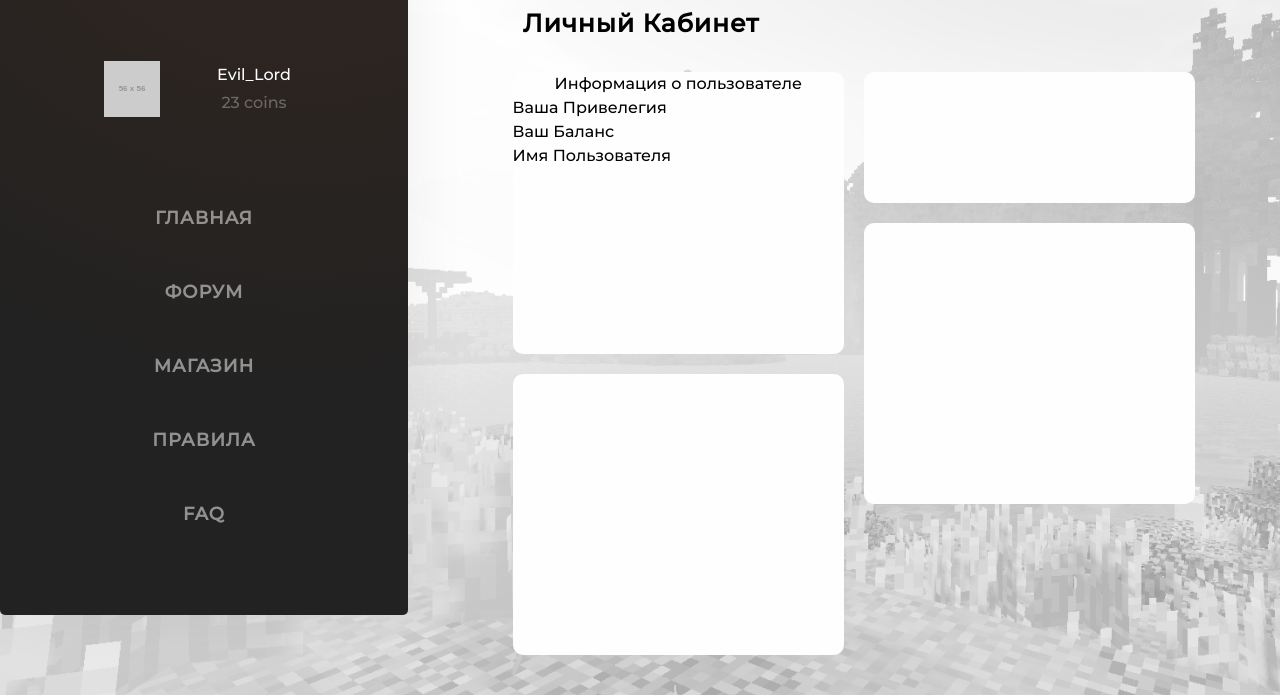
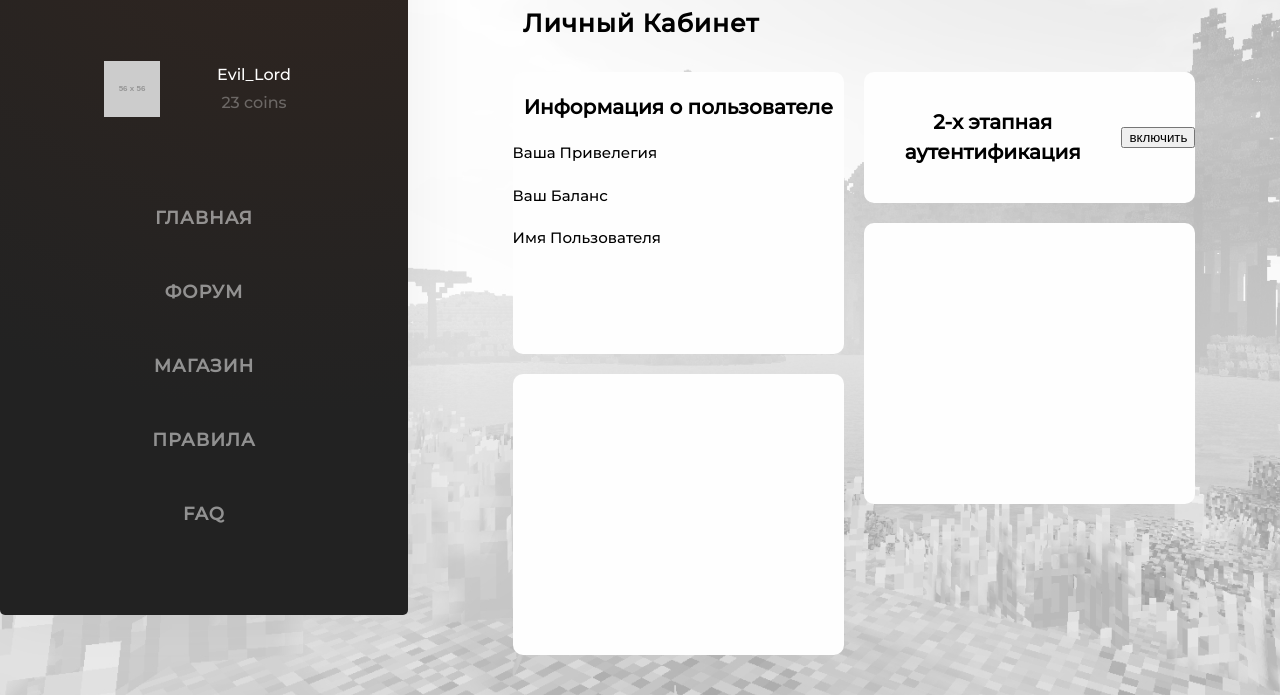
Before and after one commit to ekaramyan/Lampix, a plain HTML site: page index.html in a window 1280 px wide. Shown: the part 105-800 px from the top of the page. Drawn offline with Linux system fonts and the light colour scheme; placeholder pictures from the web are drawn by us.

Commit message:
added text

```diff
--- a/index.html
+++ b/index.html
@@ -51,12 +51,15 @@
               <div class="pp about-user">
                 <p class="info">Информация о пользователе<p>
                 <ul class="info-text">
-                    <li> <p>Ваша Привелегия</p> </li>
-                    <li> <p>Ваш Баланс</p> </li>
-                    <li> <p>Имя Пользователя</p> </li>
+                    <li class="info-text__item"> <p>Ваша Привелегия</p> </li>
+                    <li class="info-text__item"> <p>Ваш Баланс</p> </li>
+                    <li class="info-text__item"> <p>Имя Пользователя</p> </li>
                 </ul>
               </div>
-              <div class="pp double-auth"></div>
+              <div class="pp double-auth">
+                <p class="info">2-х этапная аутентификация<p>
+                  <button>включить</button>
+              </div>
               <div class="pp coin-buy"></div>
               <div class="pp skins"></div>
             </div>
--- a/styles.css
+++ b/styles.css
@@ -200,6 +200,9 @@ border-radius: 10px;
 .double-auth
 {
     grid-area: double-auth;
+    display: flex;
+    align-items: center;
+    justify-content: space-between;
 }
 
 .coin-buy
@@ -215,6 +218,16 @@ border-radius: 10px;
 .info
 {
     text-align: center;
-
-
+    font-weight: 900;
+    font-size: 20px;
+    padding: 20px 0;
 }
+.info-text
+{
+    display: flex;
+    flex-direction: column;
+    flex-wrap: wrap;
+    font-size: 15px;
+    gap: 20px;
+    padding: 0 20px;
+}
```
